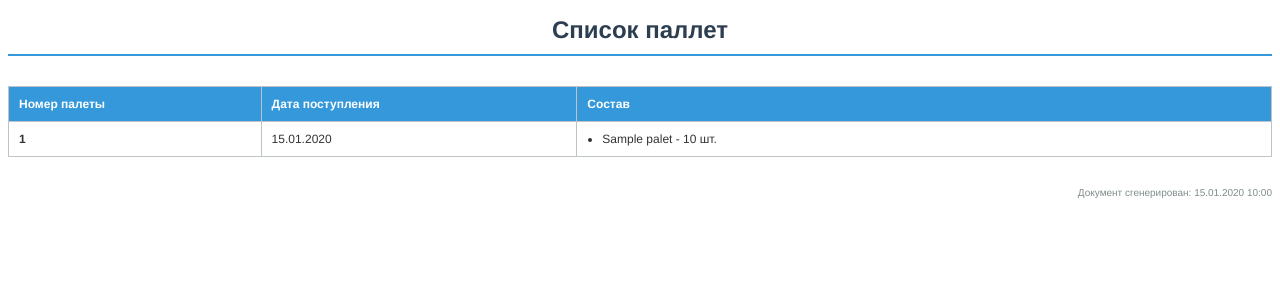
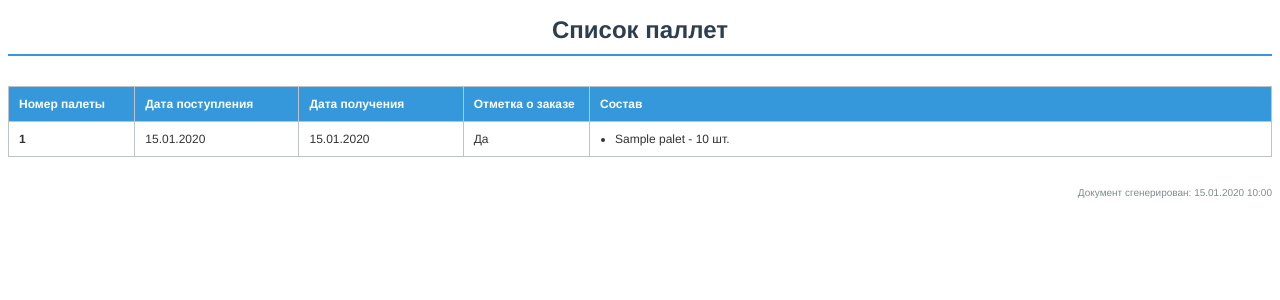
Before and after one commit to ninila-company/django-pallet-accounting, a Django app: template templates/pallets/print_selected_palets.html in a window 1280 px wide. Shown: the top 300 px of the page. Run offline with Django 5.2, Linux system fonts and the light colour scheme; tables that the repository leaves empty hold one stand-in row (values such as "Sample post"); the template is opened without the code that fills it: values that come from a table or form of the project are taken from there, most other values are stand-ins (such as "Sample title", 1, 10 or a date in 2020); parts of the project's set-up code (start-up, migrations or seed data) failed here and were passed over.

Commit message:
feat: Добавлена функция печати паллет и конфигурация для разработки
Этот коммит добавляет две основные возможности:

1.  **Функциональность печати паллет:**
    - Создан новый HTML-шаблон  для генерации документа со списком выбранных паллет, отформатированного для печати.
    - В печатную форму включены ключевые данные: номер паллеты, даты поступления и получения, отметка о заказе и подробный состав продуктов.

2.  **Окружение для разработки:**
    - Добавлен файл  для упрощения настройки и запуска локального окружения с помощью Docker.
    - Конфигурация включает сервисы для базы данных PostgreSQL () и веб-приложения (), а также монтирование томов для кода и статических файлов, что облегчает разработку.

```diff
--- a/templates/pallets/print_selected_palets.html
+++ b/templates/pallets/print_selected_palets.html
@@ -67,8 +67,10 @@
     <table>
         <thead>
             <tr>
-                <th style="width: 20%;">Номер палеты</th>
-                <th style="width: 25%;">Дата поступления</th>
+                <th style="width: 10%;">Номер палеты</th>
+                <th style="width: 13%;">Дата поступления</th>
+                <th style="width: 13%;">Дата получения</th>
+                <th style="width: 10%;">Отметка о заказе</th>
                 <th>Состав</th>
             </tr>
         </thead>
@@ -77,6 +79,8 @@
             <tr>
                 <td><strong>{{ palet.number }}</strong></td>
                 <td>{{ palet.pallets_from_the_date|date:"d.m.Y" }}</td>
+                <td>{{ palet.pallet_pick_up_date|date:"d.m.Y"|default:"Не указана" }}</td>
+                <td>{% if palet.receipt_mark %}Да{% else %}Нет{% endif %}</td>
                 <td>
                     <ul>
                         {% for item in palet.products_quantity.all %}
```
